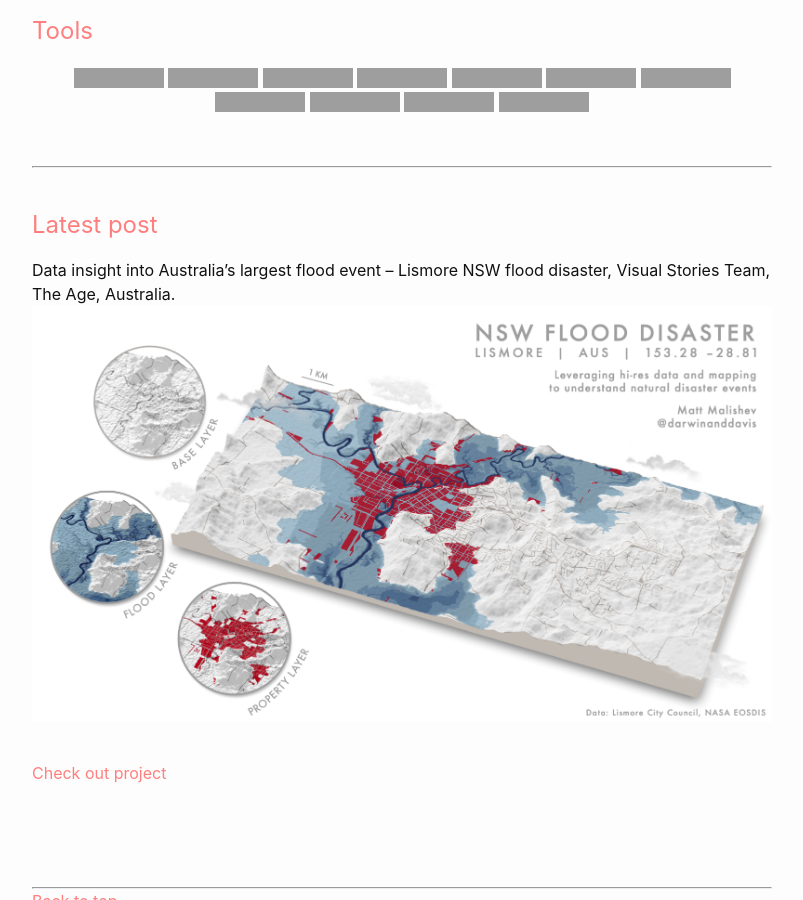
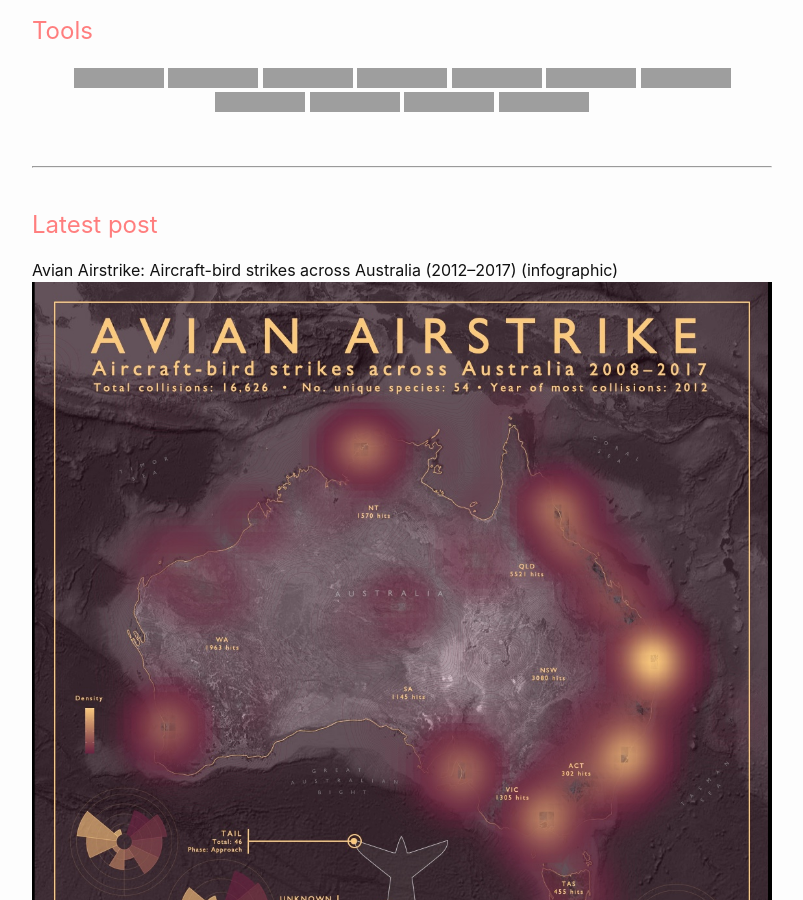
Before and after one commit to darwinanddavis/DataPortfolio, a Jekyll site: the page built from index.md, in a window 1280 px wide and 900 px high, scrolled down 1015 px. Shown: the whole window, without its empty margins (238-1041 px from the left). Built offline with Jekyll 4.4.1, drawn with Linux system fonts in a browser that asks for light colours; our own code applies the rules of GitHub Pages for plain Markdown files; grey boxes are pictures that could not be loaded.

Commit message:
spatial avian inforgraphic

```diff
--- a/index.md
+++ b/index.md
@@ -59,8 +59,8 @@ data analysis, data science, data viz, stats, models, simulations, data pipeline
 	Latest post
 </p>
 
-Data insight into Australia's largest flood event – Lismore NSW flood disaster, Visual Stories Team, The Age, Australia.
-![](spatial/lismore1.png)
+Avian Airstrike: Aircraft-bird strikes across Australia (2012–2017) (infographic)
+![](spatial/avianairstrike/avianairstrike1.jpg)
 <br>
 
 [Check out project](./spatial.md)
```
Also changed, not shown: spatial.md (+57 -30 lines), spatial/avianairstrike/avianairstrike1.jpg (added), spatial/avianairstrike/avianairstrike2.jpg (added), spatial/avianairstrike/avianairstrike3.jpg (added), spatial/avianairstrike/avianairstrike4.jpg (added).
